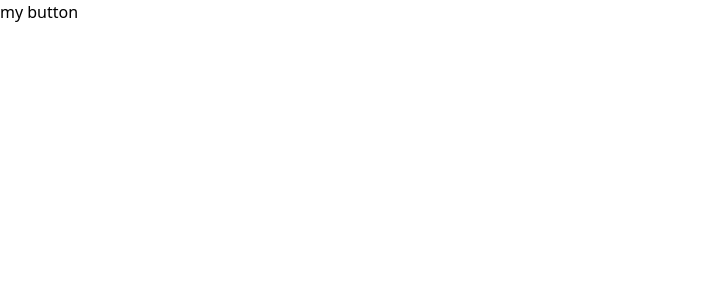
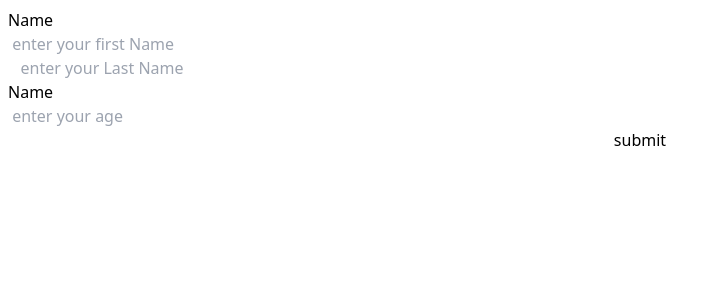
Before and after one commit to gasht1/reactme, a React (Vite) app in the folder vite-projectt/: page / in a window 1280 px wide. Shown: the top 300 px of the page, without its empty margins (0-728 px from the left). Built offline with nearby package versions, Linux system fonts and the light colour scheme.

Commit message:
state management with form

```diff
--- a/vite-projectt/src/App.tsx
+++ b/vite-projectt/src/App.tsx
@@ -1,20 +1,24 @@
-import { useState } from "react";
-import Button from "./components/Button";
-import MyAlert from "./components/MyAlert";
+//import { useState } from "react";
+//import Button from "./components/Button";
+//import MyAlert from "./components/MyAlert";
+
+import Form from "./components/Form";
 
 function App() {
-  const [Alertvisible, setAlertvisible] = useState(false);
+  //const [Alertvisible, setAlertvisible] = useState(false);
   return (
     <div>
       <h1>
-        {Alertvisible && (
+        <Form />
+      </h1>
+      {/* {Alertvisible && (
           <MyAlert onclose={() => setAlertvisible(false)}>
             {" "}
             hello gashti
           </MyAlert>
         )}
         <Button onclik={() => setAlertvisible(true)}>my button</Button>
-      </h1>
+      </h1>*/}
     </div>
   );
 }
--- /dev/null
+++ b/vite-projectt/src/components/Form.tsx
@@ -0,0 +1,22 @@
+import { FormEvent } from "react";
+
+const Form = () => {
+  const handleSubmit = (event: FormEvent) => {
+    event.preventDefault();
+    console.log("Submited");
+  };
+  return (
+    <form onSubmit={handleSubmit}>
+      <div className=" flex flex-col px-2 mt-2">
+        <label> Name</label>
+        <input className="" type="text" placeholder=" enter your first Name" />
+        <input className="" type="text" placeholder="   enter your Last Name" />
+        <label> Name</label>
+        <input className="" type="number" placeholder=" enter your age" />
+        <button> submit</button>
+      </div>
+    </form>
+  );
+};
+
+export default Form;
```
